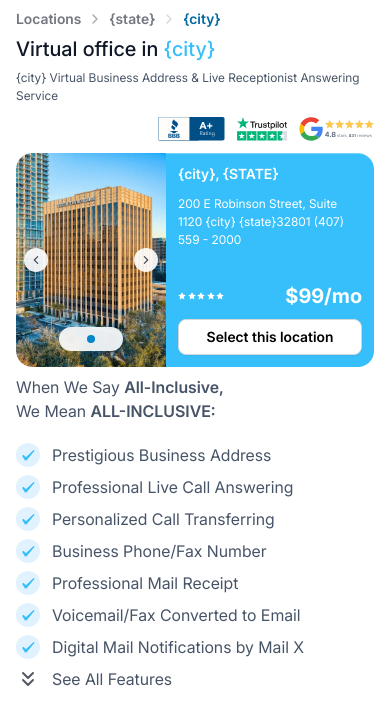
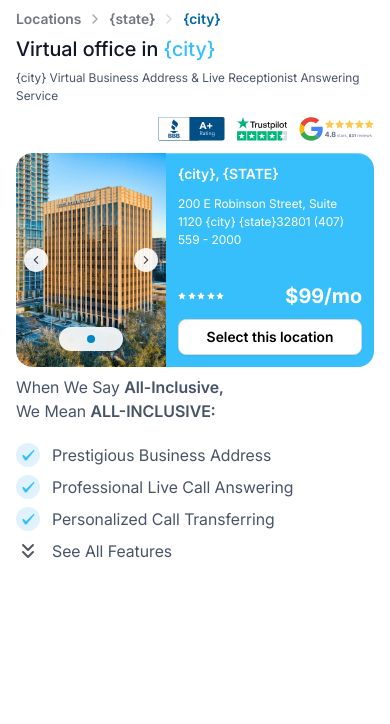
Before and after one commit to ranjit-coderscotch/test-task, a Next.js app: page / in a window 390 px wide. Shown: the top 724 px of the page. Built offline with nearby package versions, Linux system fonts and the light colour scheme.

Commit message:
see all, see less click event added

```diff
--- a/src/app/globals.css
+++ b/src/app/globals.css
@@ -538,11 +538,18 @@ ol {
     width: 24px;
     height: 24px;
   }
+  .property-page .property-card-list .property-list-content .feature-list li.mobile-feature-hidden {
+    display: none;
+  }
   .property-page .property-card-list .property-list-content .feature-list .mobile-see-all-btn {
     display: flex;
     align-items: center;
     font-size: 16px;
     gap: 12px;
+    cursor: pointer;
+    pointer-events: auto;
+    color: #475467;
+    font-weight: 400;
   }
   .property-page .property-card-list .property-list-content .feature-list .mobile-see-all-btn img {
     width: 24px;
--- a/src/components/LandingPage.tsx
+++ b/src/components/LandingPage.tsx
@@ -1,6 +1,6 @@
 "use client";
 
-import React from "react";
+import React, { useState } from "react";
 import Image from "next/image";
 import { Carousel } from "react-bootstrap";
 import BBBReview from "@/assets/images/bbb-reviews.svg";
@@ -12,6 +12,12 @@ import ReviewRatingIcon from "@/assets/images/star-icon.svg";
 import CheckDoubleIcon from "@/assets/images/down-double-arrow-icon.svg";
 
 function LandingPage() {
+  const [showAllFeatures, setShowAllFeatures] = useState(false);
+
+  const toggleFeatures = () => {
+    setShowAllFeatures(!showAllFeatures);
+  };
+
   return (
     <>
       <main className="property-page">
@@ -272,7 +278,11 @@ function LandingPage() {
                       />{" "}
                       Personalized Call Transferring
                     </li>
-                    <li>
+                    <li
+                      className={
+                        !showAllFeatures ? "mobile-feature-hidden" : ""
+                      }
+                    >
                       <Image
                         src={CheckIcon}
                         alt="check icon"
@@ -281,7 +291,11 @@ function LandingPage() {
                       />{" "}
                       Business Phone/Fax Number
                     </li>
-                    <li>
+                    <li
+                      className={
+                        !showAllFeatures ? "mobile-feature-hidden" : ""
+                      }
+                    >
                       <Image
                         src={CheckIcon}
                         alt="check icon"
@@ -290,7 +304,11 @@ function LandingPage() {
                       />{" "}
                       Professional Mail Receipt
                     </li>
-                    <li>
+                    <li
+                      className={
+                        !showAllFeatures ? "mobile-feature-hidden" : ""
+                      }
+                    >
                       <Image
                         src={CheckIcon}
                         alt="check icon"
@@ -299,7 +317,11 @@ function LandingPage() {
                       />{" "}
                       Voicemail/Fax Converted to Email
                     </li>
-                    <li>
+                    <li
+                      className={
+                        !showAllFeatures ? "mobile-feature-hidden mb-0" : ""
+                      }
+                    >
                       <Image
                         src={CheckIcon}
                         alt="check icon"
@@ -308,15 +330,26 @@ function LandingPage() {
                       />{" "}
                       Digital Mail Notifications by Mail X
                     </li>
-                    <a className="mobile-see-all-btn d-md-none">
+                    <button
+                      type="button"
+                      className="mobile-see-all-btn d-md-none "
+                      onClick={toggleFeatures}
+                      style={{ cursor: "pointer", background: "none", border: "none", padding: 0 }}
+                    >
                       <Image
                         src={CheckDoubleIcon}
                         alt="doublr check icon"
                         width={32}
                         height={32}
+                        style={{
+                          transform: showAllFeatures
+                            ? "rotate(180deg)"
+                            : "rotate(0deg)",
+                          transition: "transform 0.3s ease",
+                        }}
                       />{" "}
-                      See All Features
-                    </a>
+                      {showAllFeatures ? "See Less Features" : "See All Features"}
+                    </button>
                   </ul>
 
                   <p className="price-text">
```
Also changed, not shown: 1 other file (tests, documents, lock files or other folders).
